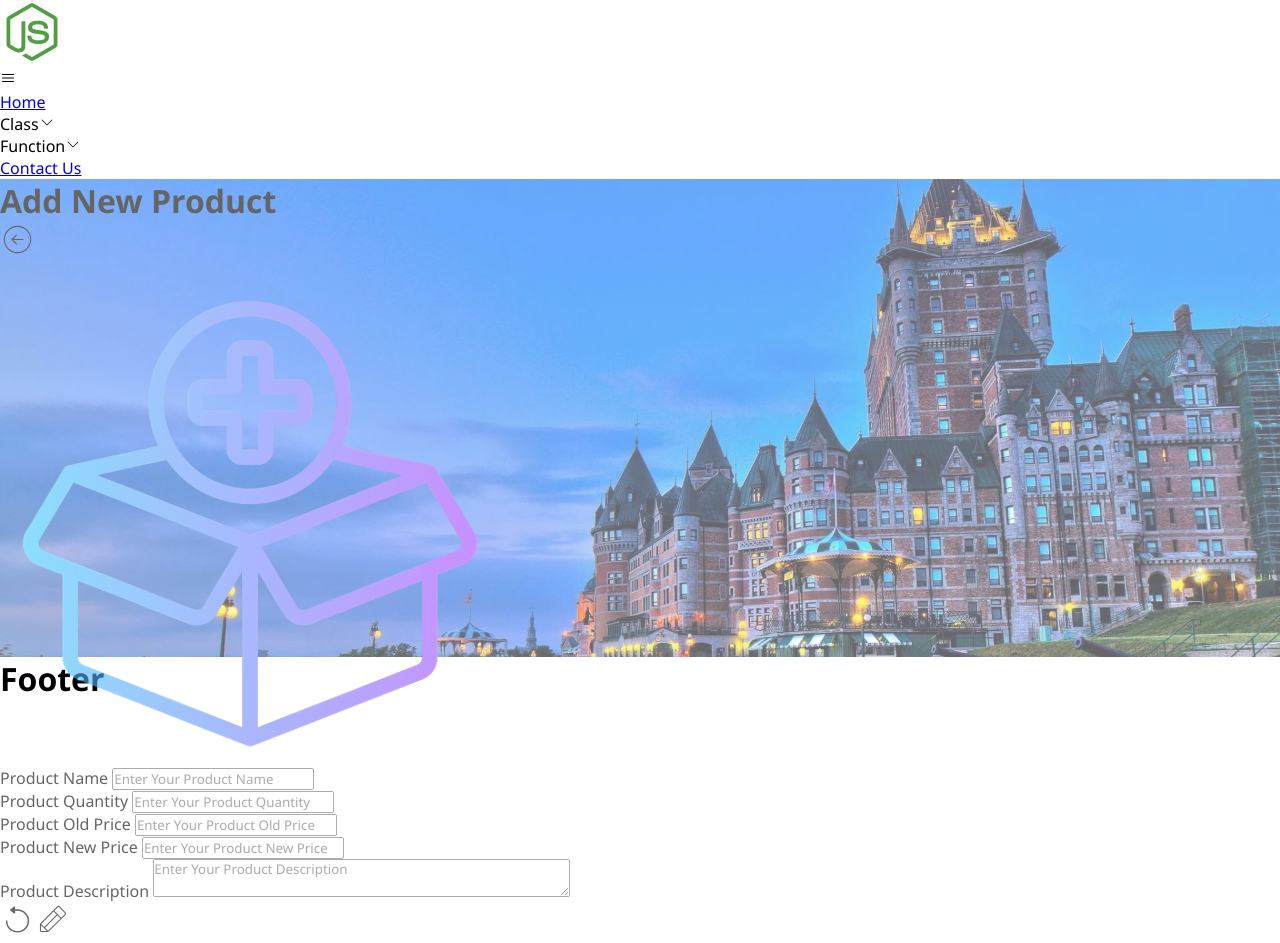
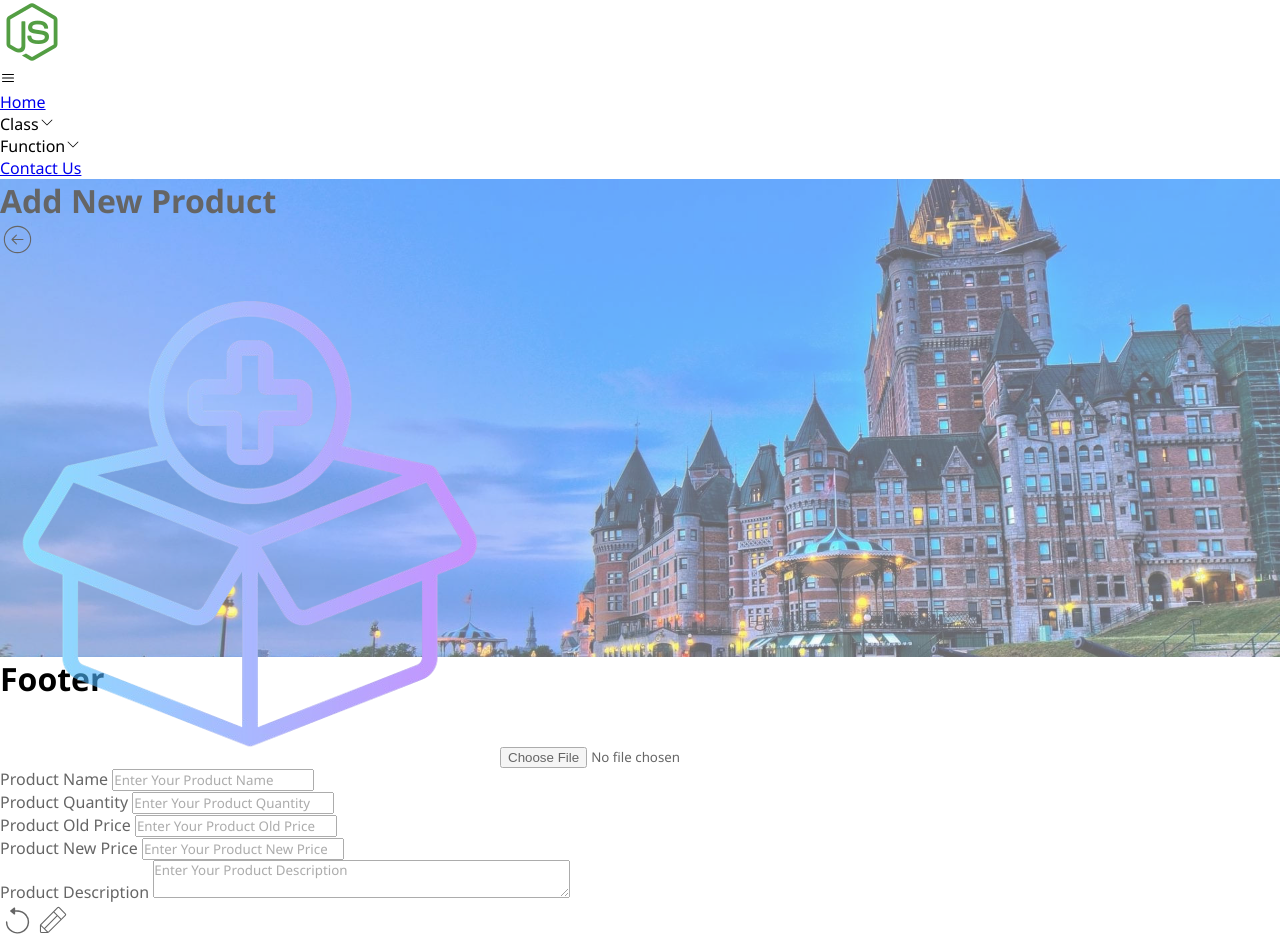
Before and after one commit to jayprakashcs12/ultra-level-react, a React (Create React App) app: page /function-add-product in a window 1280 px wide. Built offline with nearby package versions, Linux system fonts and the light colour scheme.

Commit message:
ultra updates

```diff
--- a/src/components/function/FunctionViewProducts/FunctionAddProduct/index.jsx
+++ b/src/components/function/FunctionViewProducts/FunctionAddProduct/index.jsx
@@ -33,23 +33,26 @@ const FunctionAddProduct = () => {
         } else {
             let payload = { pname, poldprice, pqty };
             try {
-                await axiosInstance.post('/products', payload);
+                await axiosInstance.post('products', payload);
                 toast.success(`${pname} added successfully...!`, { autoClose: 750 });
                 navigate("/fuction-view-products");
             } catch (err) {
-                toast.warn(err.message, { autoClose: 750 });
+                toast.warn(err.message, err, { autoClose: 750 });
             }
         }
     },
 
     onFileChange = (e) => {
-        e.preventDefault();
-        let reader = new FileReader(), file = e.target.files[0];
-        reader.onloadend = () => {
-        setFile(file);
-        setImgPreviewUrl(reader.result);
-        };
-        reader.readAsDataURL(file);
+        let files = e.target.files;
+        if (files.length > 0) {
+            let file = files[0], reader = new FileReader();
+            reader.onload = (e) => {
+                setFile(e.target.result);
+            };
+            reader.readAsDataURL(file);
+        } else {
+            setFile(null);
+        }
     },
 
     handleClear = () => {
@@ -69,11 +72,14 @@ const FunctionAddProduct = () => {
             <div className="pro-div view-products-div">
                 <form className='pro-state'>
                     <div className="pro-row-data img-row-data">
-                        {file ?
-                            <img src={imgPreviewUrl} alt={imgPreviewUrl} className='preview-img' />
-                            :
-                            <img src={hdImg} alt={hdImg} className='preview-img' />
-                        }
+                        {file ? (
+                            <img src={file} alt="Preview" className="preview-img" />
+                        ) : (
+                            <>
+                                <img src={hdImg} alt="Preview" className="preview-img" />
+                                <input type="file" accept="image/*" onChange={onFileChange} />
+                            </>
+                        )}
                     </div>
                     <div className="pro-row-data">
                         <div className="form-group">
--- a/src/components/function/FunctionViewProducts/FunctionUpdateProduct/index.jsx
+++ b/src/components/function/FunctionViewProducts/FunctionUpdateProduct/index.jsx
@@ -1,5 +1,6 @@
 import React, { useEffect, useState } from 'react';
 import { PiArrowCircleLeftThin, PiPencilThin } from "react-icons/pi";
+import hdImg from "../../../../assets/img/products/app-product.png";
 import axiosInstance from '../../../helpers/axiosInstance';
 import { useNavigate, useParams } from 'react-router-dom';
 import ReactTooltip from 'react-tooltip';
@@ -11,23 +12,25 @@ const FunctionUpdateProduct = () => {
     let { id } = useParams(), navigate = useNavigate();
 
     let [product, setProduct] = useState({ pname: "", poldprice: "", pnewprice: "", pqty: "", pdesc: "" }),
-        [imageData, setImageData] = useState(null);
+        [imgPreviewUrl, setImgPreviewUrl] = useState(hdImg),
+        [file, setFile] = useState(null);
 
     useEffect((id) => {
         document.title = "Function Update Product";
-        let fetchProdDetails = async () => {
-            try {
-                let response = await axiosInstance.get(`/products/${id}`), { pname, poldprice, pnewprice, pqty, pdesc, image } = response.data;
-                setProduct({ pname, poldprice, pnewprice, pqty, pdesc });
-                setImageData(image);
-            } catch (err) {
-                toast.warn("Failed to fetch product details", err, { autoClose: 750 });
-            }
-        };
         fetchProdDetails();
     },[]);
 
-    let handleChange = (e) => {
+    let fetchProdDetails = async () => {
+        try {
+            let response = await axiosInstance.get(`products/${id}`), { pname, poldprice, pnewprice, pqty, pdesc, image } = response.data;
+            setProduct({ pname, poldprice, pnewprice, pqty, pdesc });
+            setFile(image);
+        } catch (err) {
+            toast.warn("Failed to fetch product details", err, { autoClose: 750 });
+        }
+    },
+
+    handleChange = (e) => {
         let { name, value } = e.target;
         setProduct(prevProduct => ({ ...prevProduct, [name]: value }));
     },
@@ -38,13 +41,13 @@ const FunctionUpdateProduct = () => {
         if (!pname || !poldprice || !pqty) {
             toast.warn("All fields are required...!", { autoClose: 750 });
         } else {
-            let payload = { pname, poldprice, pnewprice, pqty, pdesc, imageData };
+            let payload = { pname, poldprice, pnewprice, pqty, pdesc, file };
             try {
                 await axiosInstance.put(`/products/${id}`, payload);
                 toast.success(`${pname} updated successfully...!`, { autoClose: 750 });
                 navigate("/function-view-products");
             } catch (err) {
-                toast.warn(err.message, { autoClose: 750 });
+                toast.warn(err.message, err, { autoClose: 750 });
             }
         }
     },
@@ -54,17 +57,17 @@ const FunctionUpdateProduct = () => {
         if (files.length > 0) {
             let file = files[0], reader = new FileReader();
             reader.onload = (e) => {
-                setImageData(e.target.result);
+                setFile(e.target.result);
             };
             reader.readAsDataURL(file);
         } else {
-            setImageData(null);
+            setFile(null);
         }
     },
 
     handleClear = () => {
         setProduct({ pname: "", poldprice: "", pnewprice: "", pqty: "", pdesc: "" });
-        setImageData(null);
+        setFile(null);
     },
 
     { pname, poldprice, pnewprice, pqty, pdesc } = product;
@@ -79,11 +82,14 @@ const FunctionUpdateProduct = () => {
             <div className="pro-div view-products-div">
                 <form className='pro-state'>
                     <div className="pro-row-data img-row-data">
-                        {imageData ?
-                            <img src={imageData} alt="Preview" className='content-img' />
-                            :
-                            <input type="file" accept="image/*" onChange={onFileChange} />
-                        }
+                        {file ? (
+                            <img src={file} alt="Preview" className="preview-img" />
+                        ) : (
+                            <>
+                                <img src={hdImg} alt="Preview" className="preview-img" />
+                                <input type="file" accept="image/*" onChange={onFileChange} />
+                            </>
+                        )}
                     </div>
                     <div className="pro-row-data">
                         <div className="form-group">
```
